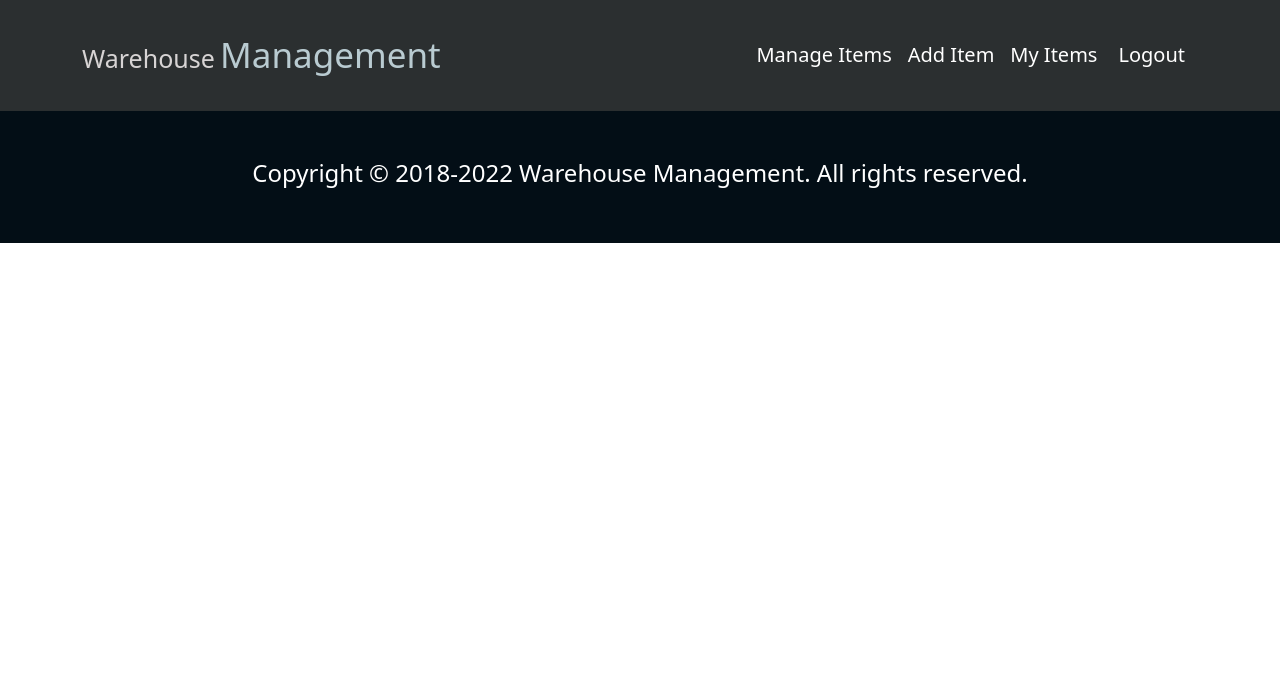
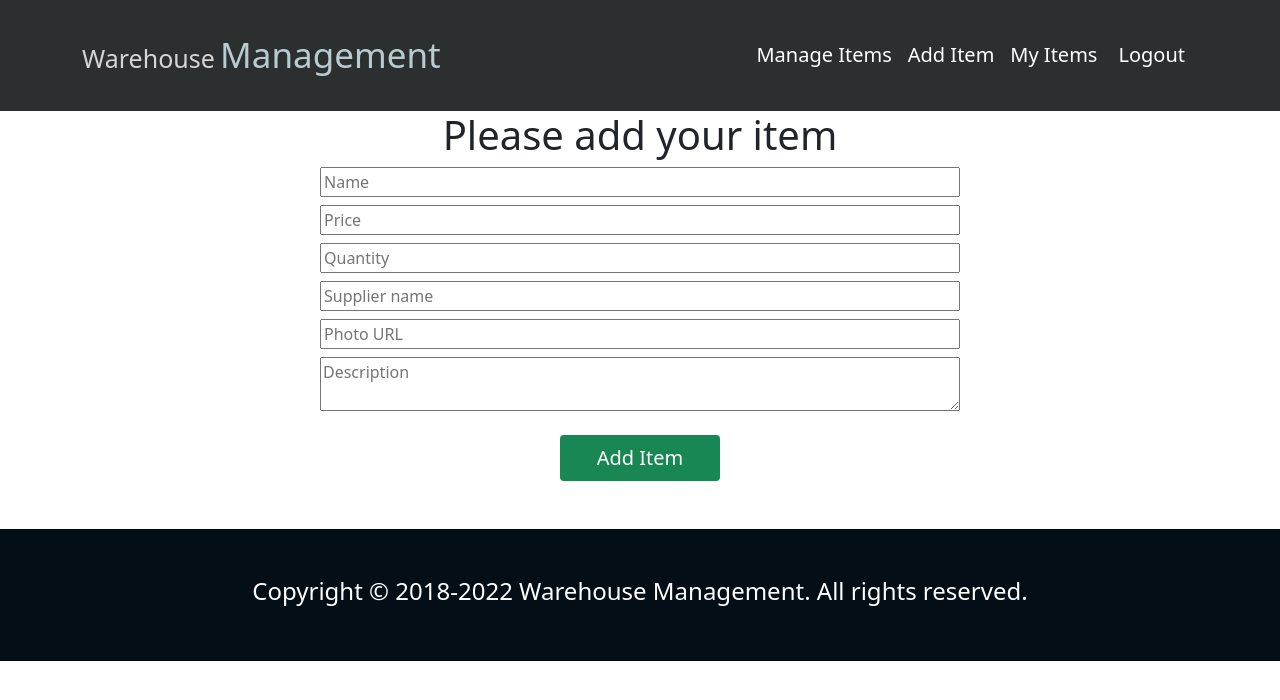
Before and after one commit to almaskhanzz/warehouse-management-client-side, a React (Create React App) app: page /addnewitem in a window 1280 px wide. Shown: the top 700 px of the page. Built offline with nearby package versions, Linux system fonts and the light colour scheme; no server answers; sample sign-in values are in the browser's storage.

Commit message:
add new item updated

```diff
--- a/src/App.js
+++ b/src/App.js
@@ -1,5 +1,6 @@
 import { Route, Routes } from 'react-router-dom';
 import './App.css';
+import AddNewItem from './Pages/AddNewItem/AddNewItem';
 import Home from './Pages/Home/Home/Home';
 import Inventory from './Pages/Inventory/Inventory';
 import Login from './Pages/Login/Login/Login';
@@ -30,6 +31,11 @@ function App() {
             <ManageInventories />
           </RequireAuth>
         } />
+        <Route path='/addnewitem' element={
+          <RequireAuth>
+            <AddNewItem />
+          </RequireAuth>
+        } />
       </Routes>
       <Footer />
     </div>
--- /dev/null
+++ b/src/Pages/AddNewItem/AddNewItem.js
@@ -0,0 +1,37 @@
+import React from 'react';
+import { useForm } from "react-hook-form";
+import './AddNewItem.css';
+const AddNewItem = () => {
+    const { register, handleSubmit } = useForm();
+
+    const onSubmit = data => {
+        // console.log(data);
+        const url = `http://localhost:5000/item`;
+        fetch(url, {
+            method: 'POST',
+            headers: {
+                'content-type': 'application/json'
+            },
+            body: JSON.stringify(data)
+        })
+            .then(res => res.json())
+            .then(result => {
+                alert('Item added successfully!!!');
+            })
+    }
+    return (
+        <div className='w-50 mx-auto'>
+            <h1 className='text-center'>Please add your item</h1>
+            <form className='d-flex flex-column mb-5' onSubmit={handleSubmit(onSubmit)}>
+                <input className='mb-2' placeholder='Name' {...register("name", { required: true, maxLength: 20 })} />
+                <input className='mb-2' placeholder='Price' type="number" {...register("price")} />
+                <input className='mb-2' placeholder='Quantity' type="number" {...register("quantity")} />
+                <input className='mb-2' placeholder='Supplier name' {...register("supplierName", { required: true, maxLength: 20 })} />
+                <input className='mb-2' placeholder='Photo URL' type="text" {...register("img")} />
+                <textarea className='mb-2' placeholder='Description' {...register("description")} />
+                <input className='w-25 mt-3 bg-success rounded border-0 p-2 fs-5 text-white mx-auto' type="submit" value="Add Item" />
+            </form>
+        </div>
+    );
+};
+export default AddNewItem;
--- a/src/Pages/Inventory/Inventory.js
+++ b/src/Pages/Inventory/Inventory.js
@@ -46,10 +46,7 @@ const Inventory = () => {
     }
     //Update quantity
     const onSubmit = data => {
-        console.log(data);
-        //send data to the server...
-        //search mdn fetch post
-        //sending data
+        // console.log(data);
         const url = `http://localhost:5000/item/${inventoryId}`;
         fetch(url, {
             //PUT for updating...
--- a/src/Pages/ManageInventories/ManageInventories.css
+++ b/src/Pages/ManageInventories/ManageInventories.css
@@ -13,8 +13,9 @@
 
 .manage-item {
     border: none;
-    border-radius: 15px;
-    background-color: rgb(251, 243, 233);
+    /* border-radius: 15px; */
+    background-color: rgb(247, 250, 250);
+    box-shadow: 0 2px 6px 0 #cfd3d7, 0 4px 10px 0 #cfd3d7;
 }
 
 .item-info {
@@ -25,7 +26,7 @@
 }
 
 .item-info h3 {
-    color: rgb(38, 33, 26);
+    color: rgb(74, 44, 3);
 }
 
 .item-info img {
@@ -37,5 +38,15 @@
 .manage-delete {
     border: none;
     border-radius: 15px;
-    background-color: rgb(66, 200, 249);
+    background-color: rgb(17, 47, 56);
+    color: antiquewhite;
+    width: 100px;
 }
+
+.manage-add {
+    border: none;
+    border-radius: 15px;
+    background-color: rgb(4, 57, 77);
+    color: bisque;
+    /* width: 200px; */
+}
--- a/src/Pages/ManageInventories/ManageInventories.js
+++ b/src/Pages/ManageInventories/ManageInventories.js
@@ -1,12 +1,17 @@
 import React, { useEffect, useState } from 'react';
+import { useNavigate } from 'react-router-dom';
 import './ManageInventories.css';
 const ManageInventories = () => {
+    const navigate = useNavigate();
     const [items, setItems] = useState([]);
     useEffect(() => {
         fetch('http://localhost:5000/item')
             .then(res => res.json())
             .then(data => setItems(data))
     }, []);
+    const navigateAddItem = () => {
+        navigate('/addnewitem');
+    }
     return (
         <div className='manage-container'>
             <h1 className='text-center mt-3'>Manage Inventories</h1>
@@ -18,10 +23,13 @@ const ManageInventories = () => {
                             <img src={item.img} alt="" />
                         </div>
                         <div className='d-flex justify-content-center mb-3'>
-                            <button className='manage-delete px-4 py-1'>Delete</button>
+                            <button className='manage-delete px-4 py-1 fs-5'>Delete</button>
                         </div>
                     </div>)
                 }
+            </div>
+            <div className='d-flex justify-content-center mb-5'>
+                <button onClick={navigateAddItem} className='manage-add px-5 py-2 fs-4'>Add new item</button>
             </div>
         </div>
     );
--- a/src/Pages/Shared/Header/Header.js
+++ b/src/Pages/Shared/Header/Header.js
@@ -25,7 +25,7 @@ const Header = () => {
                             {
                                 user && <>
                                     <Nav.Link className='text-white fs-5' as={Link} to="/manageinventories">Manage Items</Nav.Link>
-                                    <Nav.Link className='text-white fs-5' as={Link} to="/additem">Add Item</Nav.Link>
+                                    <Nav.Link className='text-white fs-5' as={Link} to="/addnewitem">Add Item</Nav.Link>
                                     <Nav.Link className='text-white fs-5' as={Link} to="/myitem">My Items</Nav.Link>
                                 </>
                             }
```
Also changed, not shown: src/Pages/AddNewItem/AddNewItem.css (added).
